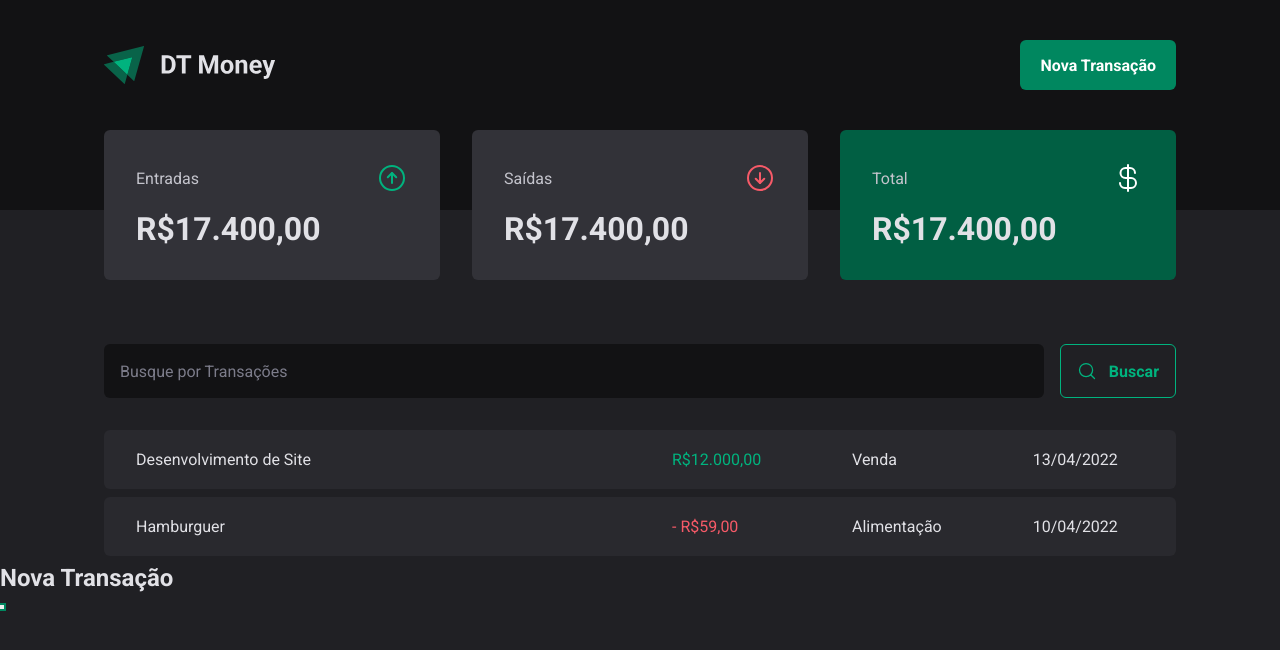
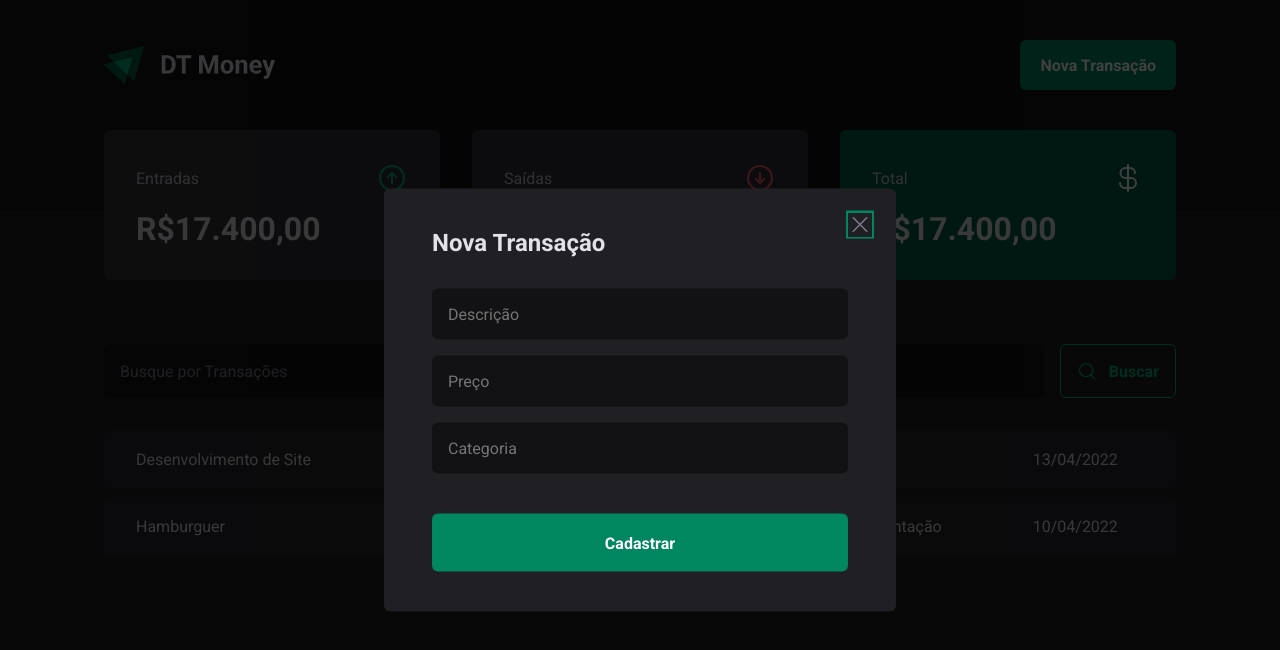
Before and after one commit to GuiTeFreire/03-dt-money, a React (Vite) app: page / in a window 1280 px wide. Both pictures are taken after a click on the button "Nova Transação". Shown: the top 650 px of the page. Built offline with nearby package versions, Linux system fonts and the light colour scheme.

Commit message:
Modal de nova transação

```diff
--- a/src/components/Header/index.tsx
+++ b/src/components/Header/index.tsx
@@ -1,6 +1,7 @@
 import { HeaderContainer, HeaderContent, NewTransactionButton } from './styles'
 import logo from '../../assets/logo.svg'
 import * as Dialog from '@radix-ui/react-dialog'
+import { NewTransactionModal } from '../NewTransactionModal'
 
 export function Header() {
   return (
@@ -13,15 +14,7 @@
             <NewTransactionButton>Nova Transação</NewTransactionButton>
           </Dialog.Trigger>
 
-          <Dialog.Portal>
-            <Dialog.Overlay />
-
-            <Dialog.Content>
-              <Dialog.Title>Nova Transação</Dialog.Title>
-
-              <Dialog.Close />
-            </Dialog.Content>
-          </Dialog.Portal>
+          <NewTransactionModal />
         </Dialog.Root>
       </HeaderContent>
     </HeaderContainer>
--- /dev/null
+++ b/src/components/NewTransactionModal/index.tsx
@@ -0,0 +1,27 @@
+import * as Dialog from '@radix-ui/react-dialog'
+import { CloseButton, Content, Overlay } from './styles'
+import { X } from 'phosphor-react'
+
+export function NewTransactionModal() {
+  return (
+    <Dialog.Portal>
+      <Overlay />
+
+      <Content>
+        <Dialog.Title>Nova Transação</Dialog.Title>
+
+        <CloseButton>
+          <X size={24} />
+        </CloseButton>
+
+        <form action="">
+          <input type="text" placeholder="Descrição" required />
+          <input type="number" placeholder="Preço" required />
+          <input type="text" placeholder="Categoria" required />
+
+          <button type="submit">Cadastrar</button>
+        </form>
+      </Content>
+    </Dialog.Portal>
+  )
+}
--- /dev/null
+++ b/src/components/NewTransactionModal/styles.ts
@@ -0,0 +1,69 @@
+import * as Dialog from '@radix-ui/react-dialog'
+import styled from 'styled-components'
+
+export const Overlay = styled(Dialog.Overlay)`
+  position: fixed;
+  width: 100vw;
+  height: 100vh;
+  inset: 0;
+  background: rgba(0, 0, 0, 0.75);
+`
+
+export const Content = styled(Dialog.Content)`
+  min-width: 32rem;
+  border-radius: 6px;
+  padding: 2.5rem 3rem;
+  background: ${(props) => props.theme['gray-800']};
+
+  position: fixed;
+  top: 50%;
+  left: 50%;
+  transform: translate(-50%, -50%);
+
+  form {
+    margin-top: 2rem;
+
+    display: flex;
+    flex-direction: column;
+    gap: 1rem;
+
+    input {
+      border-radius: 6px;
+      border: 0;
+      background: ${(props) => props.theme['gray-900']};
+      color: ${(props) => props.theme['gray-300']};
+      padding: 1rem;
+
+      &::placeholder {
+        ${(props) => props.theme['gray-500']}
+      }
+    }
+
+    button[type='submit'] {
+      height: 58px;
+      border: 0;
+      background: ${(props) => props.theme['green-500']};
+      color: ${(props) => props.theme.white};
+      font-weight: bold;
+      padding: 0 1.25rem;
+      border-radius: 6px;
+      margin-top: 1.5rem;
+      cursor: pointer;
+
+      &:hover {
+        background: ${(props) => props.theme['green-700']};
+        transition: background-color 0.2s;
+      }
+    }
+  }
+`
+export const CloseButton = styled(Dialog.Close)`
+  position: absolute;
+  background: transparent;
+  border: 0;
+  top: 1.5rem;
+  right: 1.5rem;
+  line-height: 0;
+  cursor: pointer;
+  color: ${(props) => props.theme['gray-500']};
+`
```
